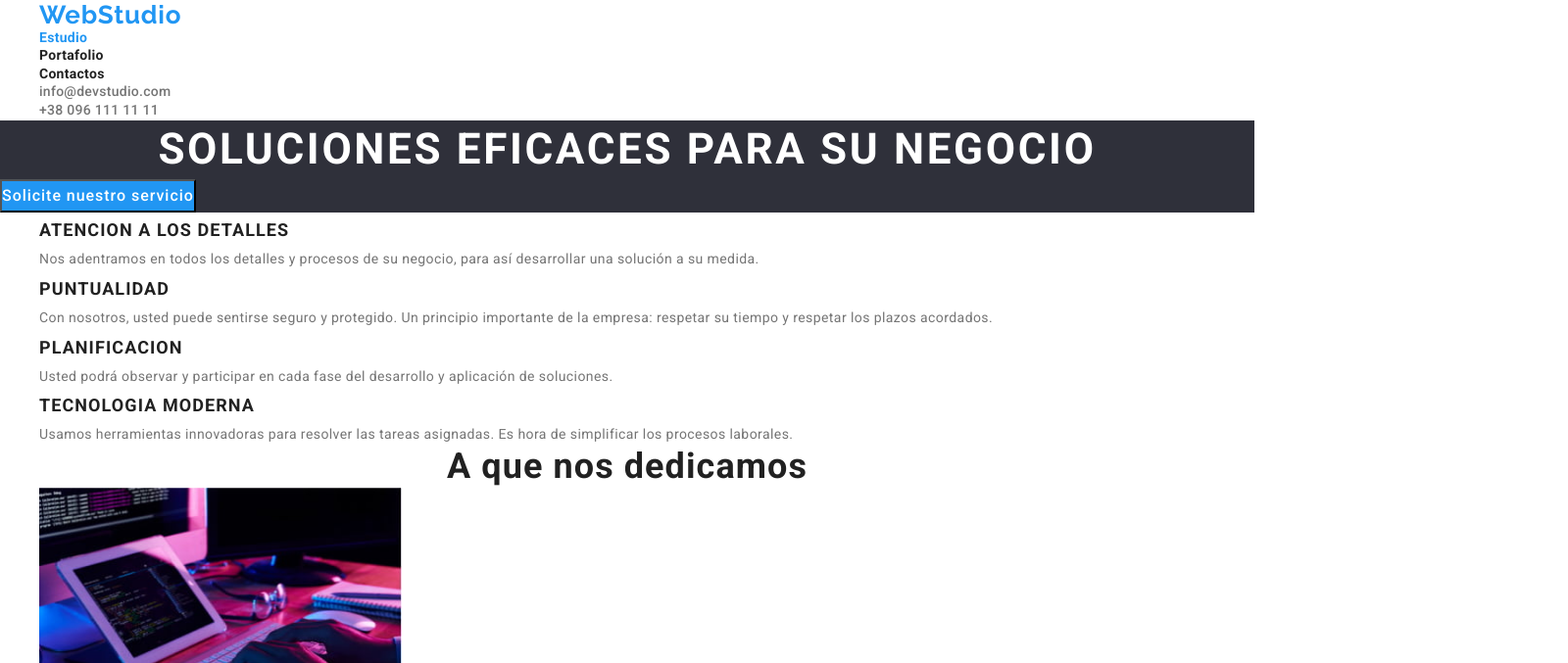
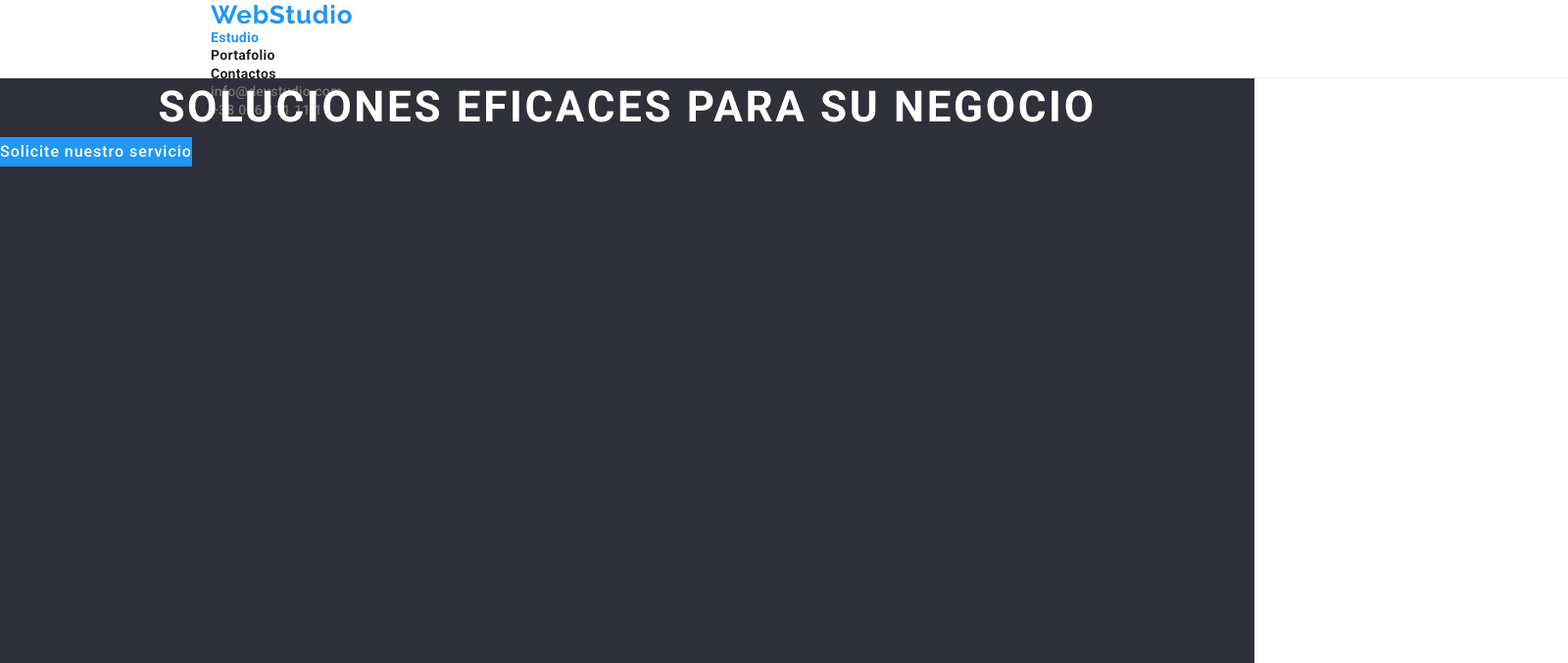
Before and after one commit to PabloEArangoM/goit-markup-hw-03, a plain HTML site: page index.html in a window 1280 px wide. Shown: the top 677 px of the page at 98% size, 1600 px wide, since content can reach past the window. Drawn offline with nearby package versions, Linux system fonts and the light colour scheme.

Commit message:
cambios 2

```diff
--- a/css/styles.css
+++ b/css/styles.css
@@ -39,6 +39,10 @@ a:focus{
 }
 .solicite-nuestro-servicio {
   background-color: #2f303a;
+  height: 600px;
+  width: 1600;
+  top: 80px;
+  left: -4px;
 }
 h1 {
   color: var(--primary-white-color);
@@ -60,6 +64,7 @@ h1 {
   text-align: center;
   letter-spacing: 0.06em;
   font-weight: 500;
+  border: 0;
 }
 a:hover {
   color: var(--accent-color);
@@ -202,4 +207,10 @@ font-family: "Roboto", sans-serif;
 .container{
   margin: 0 auto;
   width: 1200px;
+  padding: 0 15px;
 }
+header {
+  border-bottom: 1px solid #ececec;
+  height: 80px;
+  width: 1600px;
+}
```
